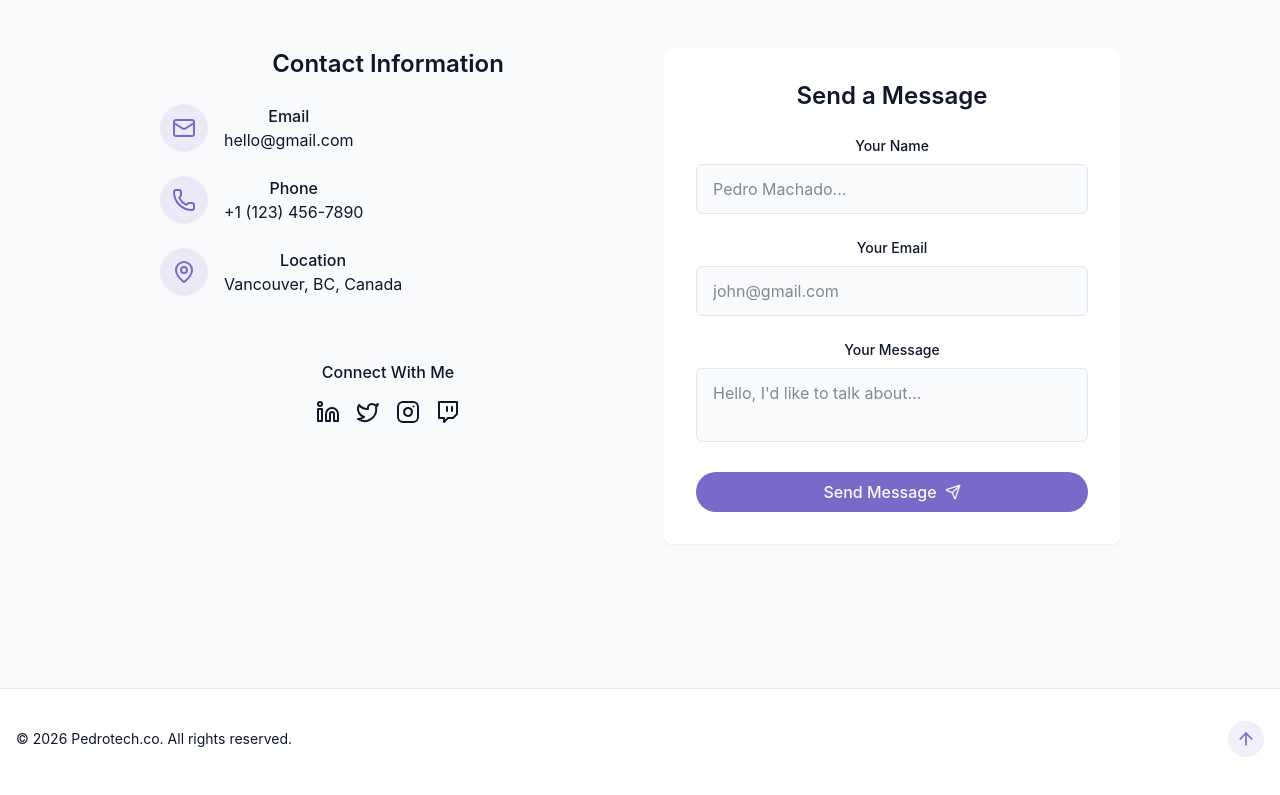
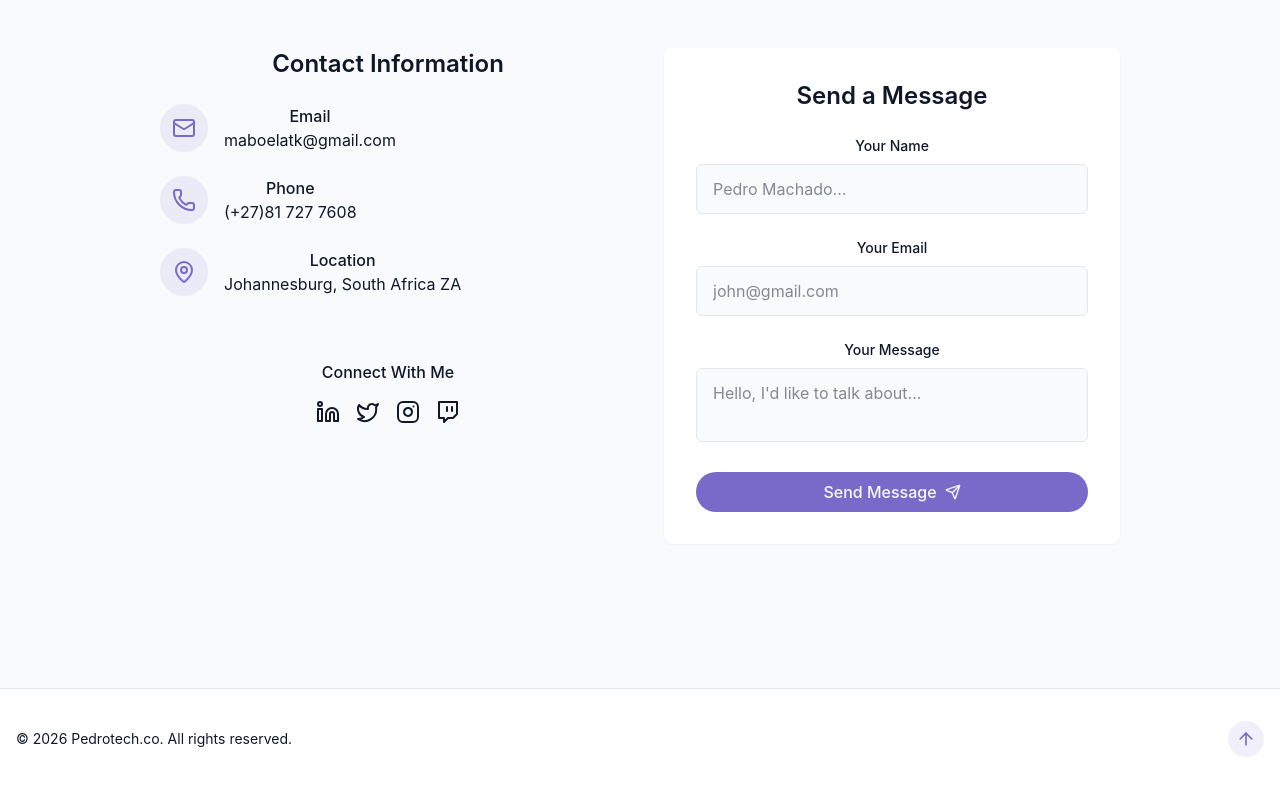
Before and after one commit to MamaKbubu/Portfolio, a React (Vite) app: page / in a window 1280 px wide. Shown: the part 3760-4555 px from the top of the page. Built offline with nearby package versions, Linux system fonts and the light colour scheme; the HTML template or start-up script is replaced by a standard one.

Commit message:
contact information uploaded

```diff
--- a/src/components/ContactSection.jsx
+++ b/src/components/ContactSection.jsx
@@ -56,10 +56,10 @@ export const ContactSection = () => {
                                 <div>
                                     <h4 className="font-medium"> Email</h4>
                                     <a
-                                        href="mailto:hello@gmail.com"
+                                        href="mailto:maboelatk@gmail.com"
                                         className="text-muted-foreground hover:text-primary transition-colors"
                                     >
-                                        hello@gmail.com
+                                        maboelatk@gmail.com
                                     </a>
                                 </div>
                             </div>
@@ -70,10 +70,10 @@ export const ContactSection = () => {
                                 <div>
                                     <h4 className="font-medium"> Phone</h4>
                                     <a
-                                        href="tel:+11234567890"
+                                        href="tel:+27817277608"
                                         className="text-muted-foreground hover:text-primary transition-colors"
                                     >
-                                        +1 (123) 456-7890
+                                        (+27)81 727 7608
                                     </a>
                                 </div>
                             </div>
@@ -84,7 +84,7 @@ export const ContactSection = () => {
                                 <div>
                                     <h4 className="font-medium"> Location</h4>
                                     <a className="text-muted-foreground hover:text-primary transition-colors">
-                                        Vancouver, BC, Canada
+                                        Johannesburg, South Africa ZA
                                     </a>
                                 </div>
                             </div>
```
